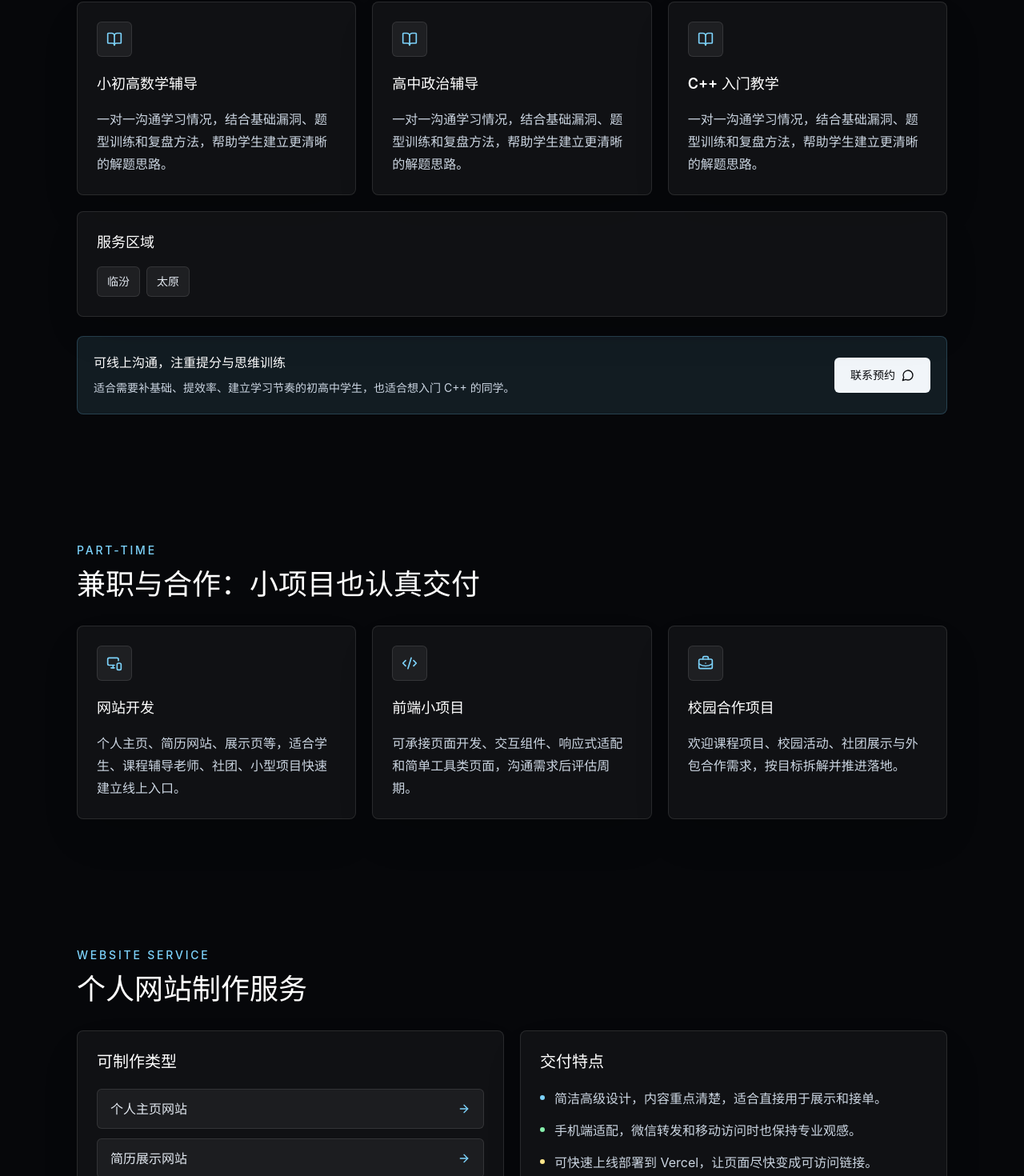
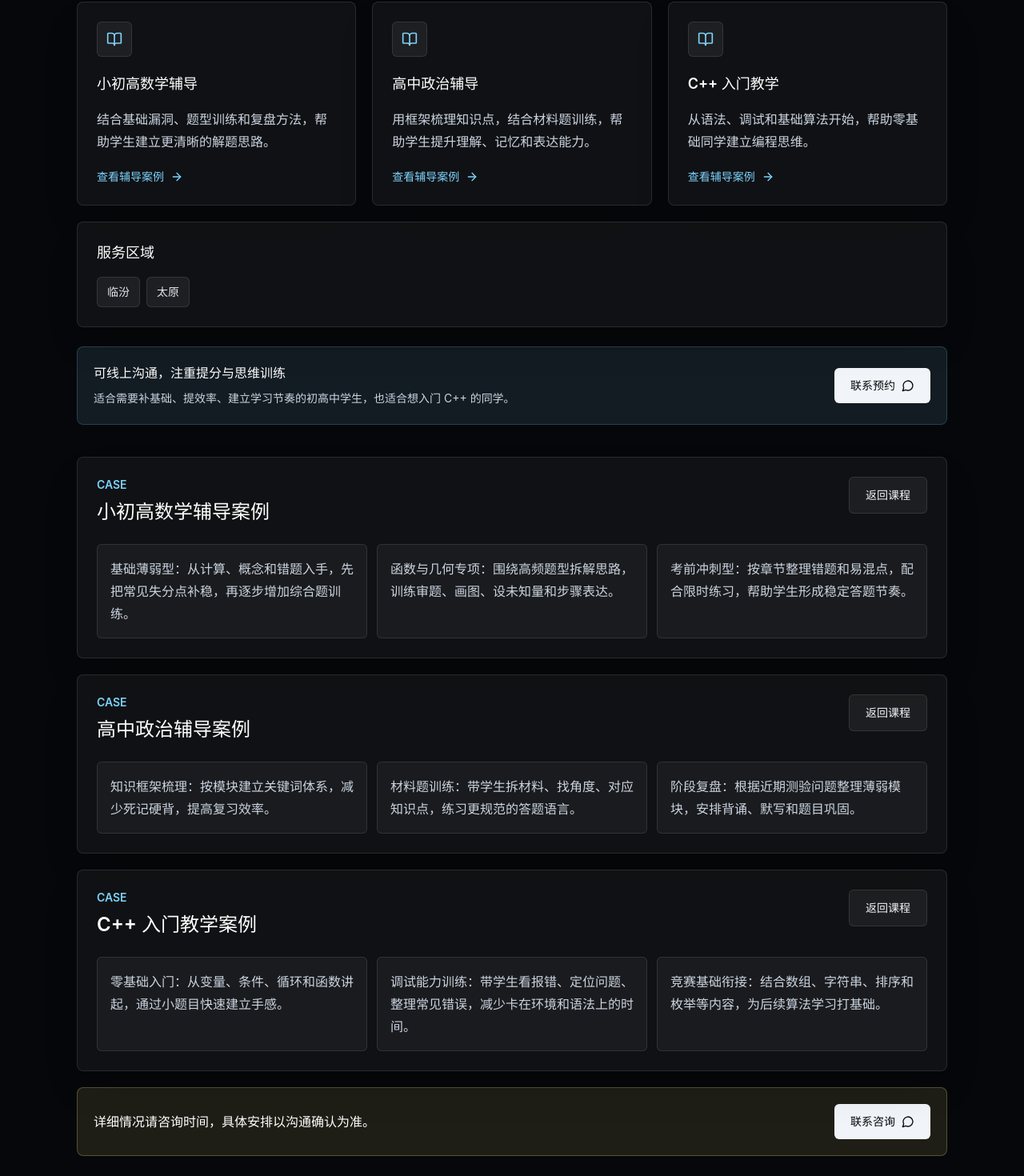
Before and after one commit to Mona1207/mydress, a React (Vite) app: page / in a window 1280 px wide. Shown: the part 1490-2960 px from the top of the page at 80% size. Built offline with nearby package versions, Linux system fonts and the light colour scheme.

Commit message:
feat: add tutoring case jump sections

```diff
--- a/src/App.tsx
+++ b/src/App.tsx
@@ -22,9 +22,36 @@ const navItems = [
 ];
 
 const tutoringItems = [
-  '小初高数学辅导',
-  '高中政治辅导',
-  'C++ 入门教学',
+  {
+    title: '小初高数学辅导',
+    caseId: 'math-case',
+    summary: '结合基础漏洞、题型训练和复盘方法，帮助学生建立更清晰的解题思路。',
+    cases: [
+      '基础薄弱型：从计算、概念和错题入手，先把常见失分点补稳，再逐步增加综合题训练。',
+      '函数与几何专项：围绕高频题型拆解思路，训练审题、画图、设未知量和步骤表达。',
+      '考前冲刺型：按章节整理错题和易混点，配合限时练习，帮助学生形成稳定答题节奏。',
+    ],
+  },
+  {
+    title: '高中政治辅导',
+    caseId: 'politics-case',
+    summary: '用框架梳理知识点，结合材料题训练，帮助学生提升理解、记忆和表达能力。',
+    cases: [
+      '知识框架梳理：按模块建立关键词体系，减少死记硬背，提高复习效率。',
+      '材料题训练：带学生拆材料、找角度、对应知识点，练习更规范的答题语言。',
+      '阶段复盘：根据近期测验问题整理薄弱模块，安排背诵、默写和题目巩固。',
+    ],
+  },
+  {
+    title: 'C++ 入门教学',
+    caseId: 'cpp-case',
+    summary: '从语法、调试和基础算法开始，帮助零基础同学建立编程思维。',
+    cases: [
+      '零基础入门：从变量、条件、循环和函数讲起，通过小题目快速建立手感。',
+      '调试能力训练：带学生看报错、定位问题、整理常见错误，减少卡在环境和语法上的时间。',
+      '竞赛基础衔接：结合数组、字符串、排序和枚举等内容，为后续算法学习打基础。',
+    ],
+  },
 ];
 
 const skills = ['C++', 'Python', 'Web 开发', 'AI 工具'];
@@ -147,8 +174,8 @@ function App() {
       <Section id="tutoring" eyebrow="Tutoring" title="课程辅导服务：讲清楚，也练到位">
         <div className="grid gap-5 lg:grid-cols-3">
           {tutoringItems.map((item) => (
-            <ServiceCard key={item} icon={BookOpen} title={item}>
-              一对一沟通学习情况，结合基础漏洞、题型训练和复盘方法，帮助学生建立更清晰的解题思路。
+            <ServiceCard key={item.title} icon={BookOpen} title={item.title} href={`#${item.caseId}`} actionLabel="查看辅导案例">
+              {item.summary}
             </ServiceCard>
           ))}
         </div>
@@ -169,6 +196,35 @@ function App() {
           </div>
           <a href="#contact" className="btn-primary shrink-0">
             联系预约
+            <MessageCircle className="h-4 w-4" />
+          </a>
+        </div>
+        <div className="mt-10 grid gap-5">
+          {tutoringItems.map((item) => (
+            <article key={item.caseId} id={item.caseId} className="panel scroll-mt-28">
+              <div className="flex flex-col gap-3 sm:flex-row sm:items-start sm:justify-between">
+                <div>
+                  <p className="text-sm font-semibold uppercase text-accent-cyan">Case</p>
+                  <h3 className="mt-2 text-2xl font-semibold text-white">{item.title}案例</h3>
+                </div>
+                <a href="#tutoring" className="btn-secondary shrink-0">
+                  返回课程
+                </a>
+              </div>
+              <div className="mt-6 grid gap-3 md:grid-cols-3">
+                {item.cases.map((caseItem) => (
+                  <div key={caseItem} className="rounded-md border border-white/10 bg-white/[0.045] p-4">
+                    <p className="leading-7 text-slate-300">{caseItem}</p>
+                  </div>
+                ))}
+              </div>
+            </article>
+          ))}
+        </div>
+        <div className="mt-5 flex flex-col justify-between gap-4 rounded-lg border border-accent-gold/25 bg-accent-gold/10 p-5 sm:flex-row sm:items-center">
+          <p className="font-semibold text-white">详细情况请咨询时间，具体安排以沟通确认为准。</p>
+          <a href="#contact" className="btn-primary shrink-0">
+            联系咨询
             <MessageCircle className="h-4 w-4" />
           </a>
         </div>
```
